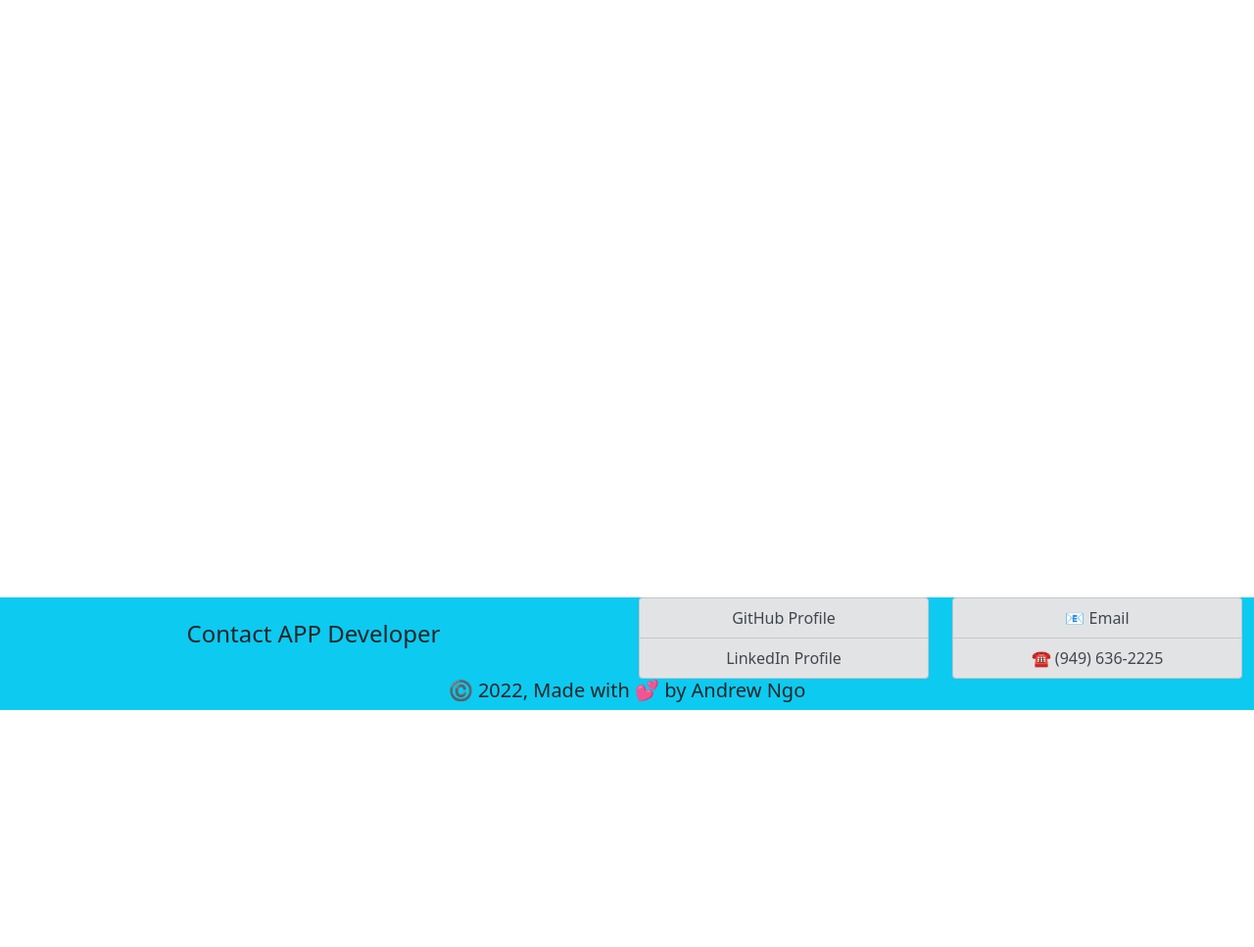
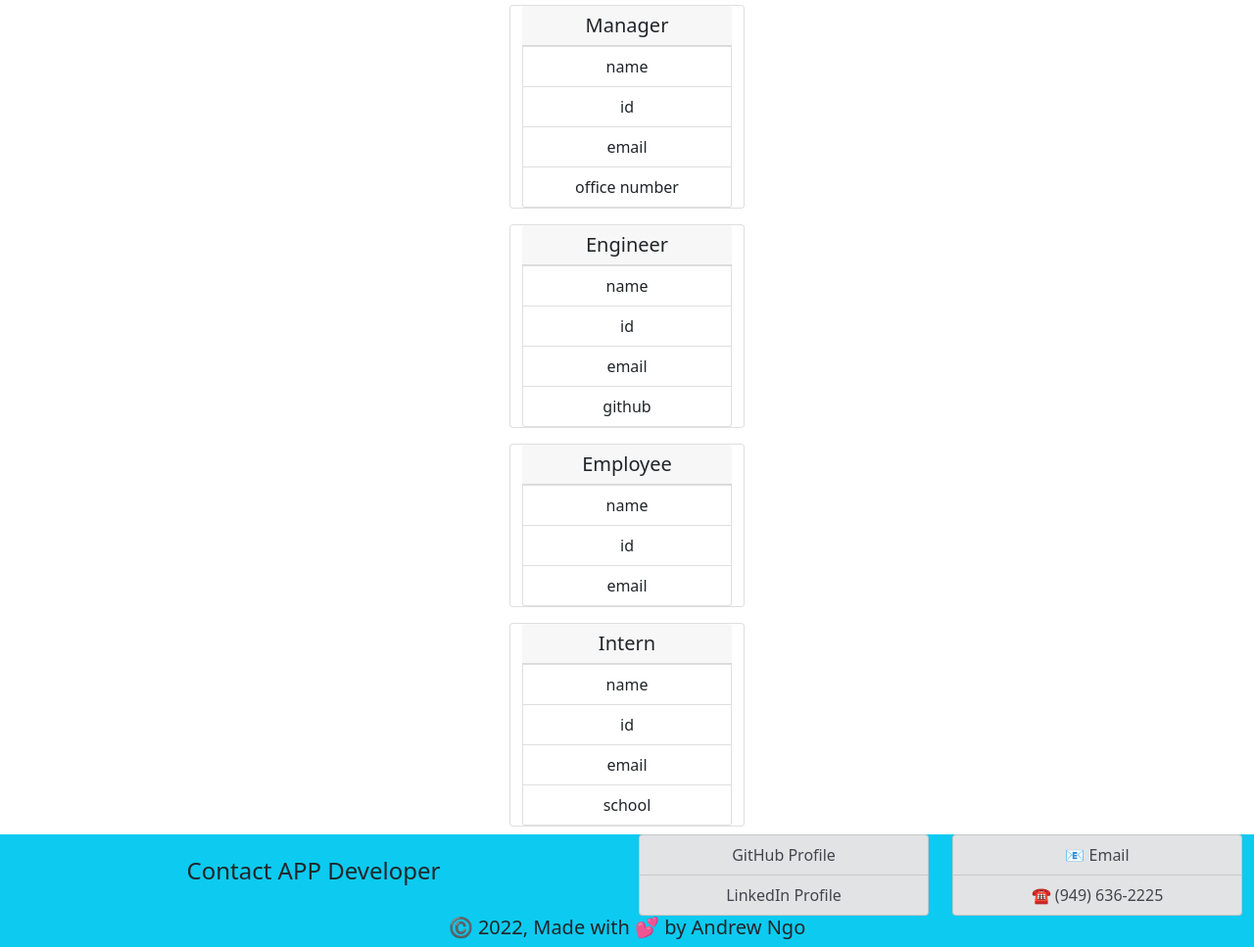
Before and after one commit to MiinoSil/10-NGO-TEAM-PROFILE-GENERATOR-HOMEWORK-GIT, a website: page src/sampleHTMLTemplate.html in a window 1280 px wide. Shown: the part 75-1042 px from the top of the page at 98% size. Before the commit the page ends 800 px from the top, so only its background shows below. Drawn offline with nearby package versions, Linux system fonts and the light colour scheme.

Commit message:
sampleHTMLTemplate general outline of HTML when app is run

```diff
--- a/src/sampleHTMLTemplate.html
+++ b/src/sampleHTMLTemplate.html
@@ -11,18 +11,66 @@
     <body>
         <header>
             <div class="container-fluid">
-                <nav class="navbar fixed-top bg-info border-2 justify-content-center">
-                    <div class="row">
-                        <h1>My Team Profile</h1>
-                    </div>
+                <nav class="navbar bg-info border-2 justify-content-center">
+                    <h1>My Team Profile</h1>
                 </nav>
             </div>
         </header>
 
-        <main></main>
+        <main>
+            <div class="container">
+                <div class="row justify-content-center p-2" id="manager">
+                    <div class="card text-center" style="width: 15rem">
+                        <ul class="list-group">
+                            <h5 class="card-header">Manager</h5>
+                            <li class="list-group-item">name</li>
+                            <li class="list-group-item">id</li>
+                            <li class="list-group-item">email</li>
+                            <li class="list-group-item">office number</li>
+                        </ul>
+                    </div>
+                </div>
+
+                <div class="row justify-content-center p-2" id="engineer">
+                    <div class="card text-center" style="width: 15rem">
+                        <ul class="list-group">
+                            <h5 class="card-header">Engineer</h5>
+                            <li class="list-group-item">name</li>
+                            <li class="list-group-item">id</li>
+                            <li class="list-group-item">email</li>
+                            <li class="list-group-item">github</li>
+                        </ul>
+                    </div>
+                </div>
+
+                <div class="row justify-content-center p-2" id="employee">
+                    <div class="card text-center" style="width: 15rem">
+                        <ul class="list-group">
+                            <h5 class="card-header">Employee</h5>
+                            <li class="list-group-item">name</li>
+                            <li class="list-group-item">id</li>
+                            <li class="list-group-item">email</li>
+                        </ul>
+                    </div>
+                </div>
+
+                <div class="row justify-content-center p-2" id="intern">
+                    <div class="card text-center" style="width: 15rem">
+                        <ul class="list-group">
+                            <h5 class="card-header">Intern</h5>
+                            <li class="list-group-item">name</li>
+                            <li class="list-group-item">id</li>
+                            <li class="list-group-item">email</li>
+                            <li class="list-group-item">school</li>
+                        </ul>
+                    </div>
+                </div>
+
+            </div>
+        </main>
 
         <footer>
-            <div class="container-fluid fixed-bottom bg-info border-2 text-center">
+            <div class="container-fluid bg-info border-2 text-center">
                 <div class="row">
                     <div class="col-sm-12 col-lg-6 align-self-center">
                         <h4>Contact APP Developer</h4>
```
